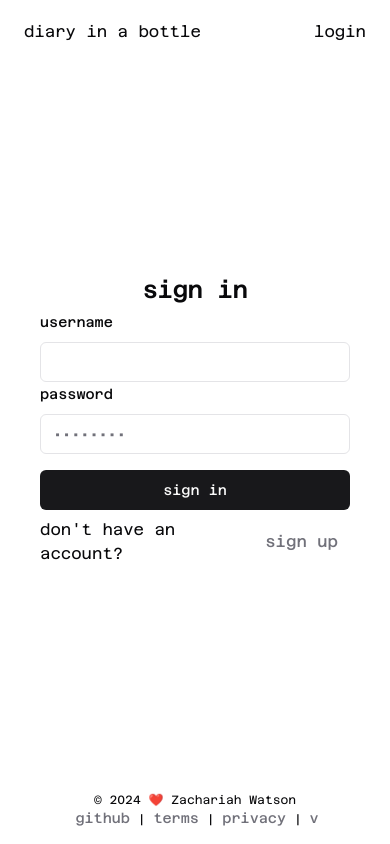
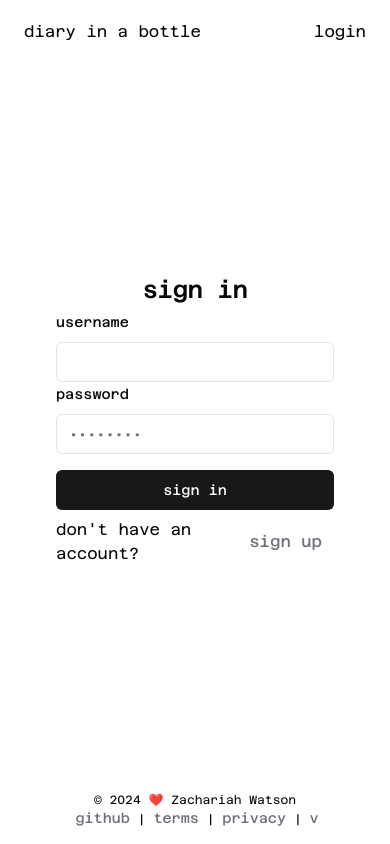
Before and after one commit to zachariahwatson/diary-in-a-bottle, a Next.js app in the folder client/: page /login in a window 390 px wide. Built offline with nearby package versions, Linux system fonts and the light colour scheme; no server answers; a web font is replaced by a local one.

Commit message:
change width and suppress hydration warning

```diff
--- a/client/app/layout.tsx
+++ b/client/app/layout.tsx
@@ -101,11 +101,11 @@ export default function RootLayout({
 	children: React.ReactNode
 }>) {
 	return (
-		<html className={`${AzeretMono.variable}`} lang="en">
+		<html className={`${AzeretMono.variable}`} lang="en" suppressHydrationWarning>
 			<Providers>
 				<body className="font-azeret-mono antialiased min-h-screen">
 					<Nav />
-					<main className="min-h-[calc(100vh-4rem)] flex flex-col items-center pt-6 p-2 md:p-12 md:pt-12 space-y-12 pb-12 w-full">
+					<main className="min-h-[calc(100vh-4rem)] flex flex-col items-center p-6 md:p-12 md:pt-12 space-y-12 pb-12 w-full">
 						{children}
 					</main>
 					<footer className="absolute bottom-0 flex flex-col md:flex-row justify-center items-center md:text-sm text-xs mb-4 px-2 w-full">
```
